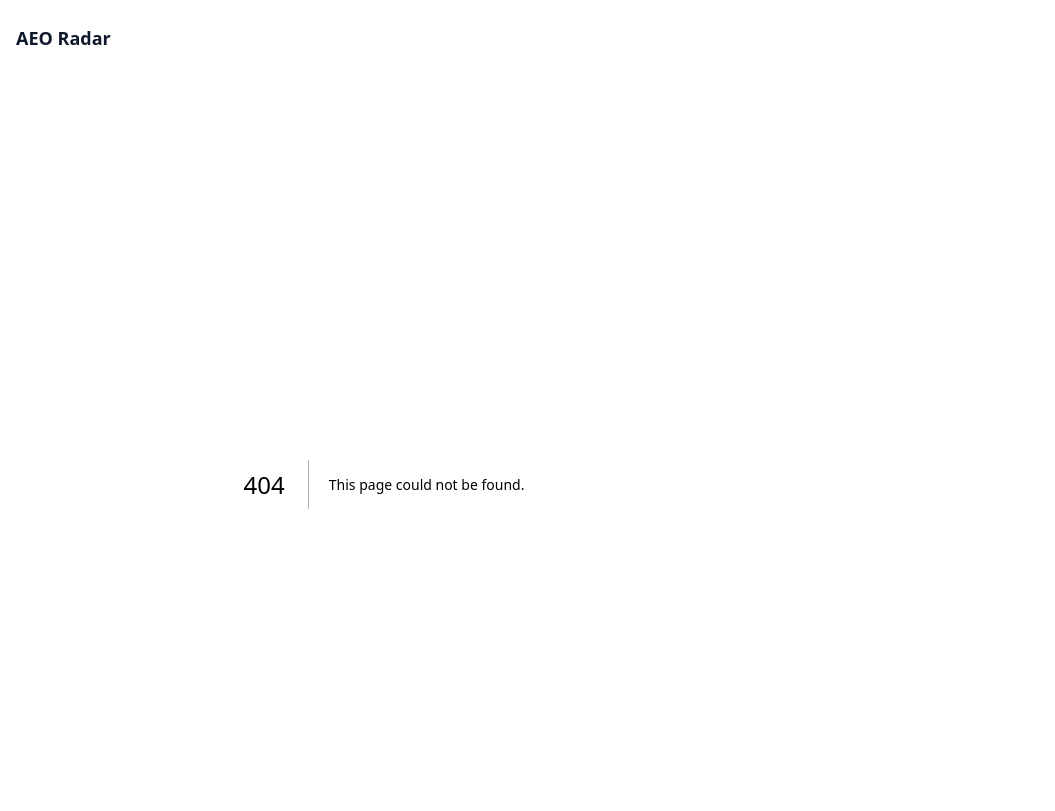
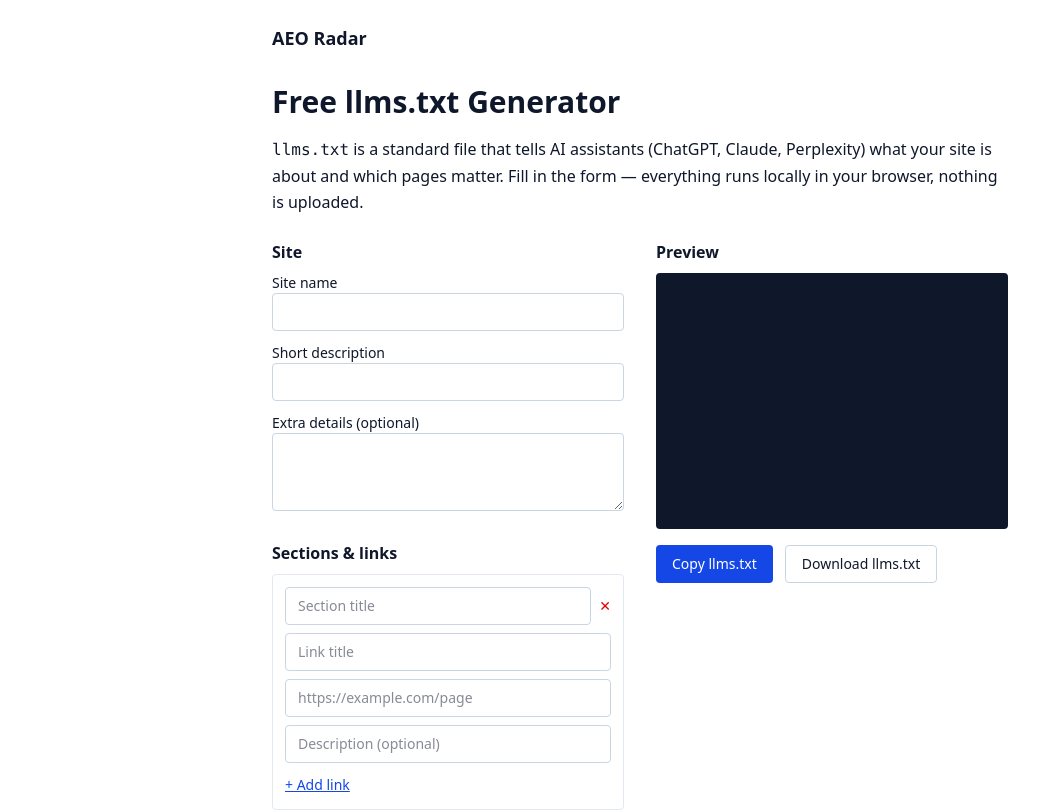
Before and after one commit to niceman1996/aeo-radar, a Next.js app in the folder site/: page /llms-txt-generator in a window 1280 px wide. Before the commit this address had no page. Shown: the top 811 px of the page, without its empty margins (0-1055 px from the left). Built offline with nearby package versions, Linux system fonts and the light colour scheme.

Commit message:
feat: llms.txt generator tool page with live preview

```diff
--- /dev/null
+++ b/site/src/app/llms-txt-generator/page.tsx
@@ -0,0 +1,36 @@
+import type { Metadata } from "next";
+import GeneratorForm from "@/components/GeneratorForm";
+
+export const metadata: Metadata = {
+  title: "Free llms.txt Generator — Make Your Site AI-Readable",
+  description:
+    "Generate a free llms.txt file in seconds. Follow the llmstxt.org standard so ChatGPT, Perplexity and Claude can find and cite your content. No signup, runs in your browser.",
+  alternates: { canonical: "/llms-txt-generator" },
+};
+
+export default function Page() {
+  return (
+    <div>
+      <h1 className="text-3xl font-bold mb-4">Free llms.txt Generator</h1>
+      <p className="mb-6">
+        <code>llms.txt</code> is a standard file that tells AI assistants
+        (ChatGPT, Claude, Perplexity) what your site is about and which pages
+        matter. Fill in the form — everything runs locally in your browser,
+        nothing is uploaded.
+      </p>
+      <GeneratorForm />
+      <h2 className="text-xl font-semibold mt-10 mb-2">How to use it</h2>
+      <ol className="list-decimal pl-6 space-y-1">
+        <li>Download the file.</li>
+        <li>
+          Upload it to your site root:{" "}
+          <code>https://yoursite.com/llms.txt</code>.
+        </li>
+        <li>
+          Optionally also publish an expanded <code>llms-full.txt</code> with
+          full page contents.
+        </li>
+      </ol>
+    </div>
+  );
+}
--- /dev/null
+++ b/site/src/components/GeneratorForm.tsx
@@ -0,0 +1,245 @@
+"use client";
+
+import { useCallback, useEffect, useRef, useState } from "react";
+import { generateLlmsTxt } from "@/lib/llms-txt";
+
+type LinkRow = { title: string; url: string; description: string };
+type SectionRow = { title: string; links: LinkRow[] };
+
+const emptyLink = (): LinkRow => ({ title: "", url: "", description: "" });
+
+export default function GeneratorForm() {
+  const [name, setName] = useState("");
+  const [description, setDescription] = useState("");
+  const [details, setDetails] = useState("");
+  const [sections, setSections] = useState<SectionRow[]>([
+    { title: "", links: [emptyLink()] },
+  ]);
+  const [copied, setCopied] = useState(false);
+  const [output, setOutput] = useState("");
+  const downloadUrlRef = useRef<string | null>(null);
+
+  useEffect(() => {
+    try {
+      setOutput(
+        generateLlmsTxt({
+          name,
+          description,
+          details: details || undefined,
+          sections: sections.map((s) => ({
+            title: s.title,
+            links: s.links
+              .filter((l) => l.title.trim() && l.url.trim())
+              .map((l) => ({
+                title: l.title,
+                url: l.url,
+                description: l.description || undefined,
+              })),
+          })),
+        })
+      );
+    } catch {
+      setOutput("");
+    }
+  }, [name, description, details, sections]);
+
+  useEffect(() => {
+    return () => {
+      if (downloadUrlRef.current) URL.revokeObjectURL(downloadUrlRef.current);
+    };
+  }, []);
+
+  const updateSection = useCallback(
+    (si: number, patch: Partial<SectionRow>) => {
+      setSections((prev) =>
+        prev.map((s, i) => (i === si ? { ...s, ...patch } : s))
+      );
+    },
+    []
+  );
+
+  const updateLink = useCallback(
+    (si: number, li: number, patch: Partial<LinkRow>) => {
+      setSections((prev) =>
+        prev.map((s, i) =>
+          i === si
+            ? {
+                ...s,
+                links: s.links.map((l, j) =>
+                  j === li ? { ...l, ...patch } : l
+                ),
+              }
+            : s
+        )
+      );
+    },
+    []
+  );
+
+  const addSection = () =>
+    setSections((prev) => [...prev, { title: "", links: [emptyLink()] }]);
+
+  const addLink = (si: number) =>
+    setSections((prev) =>
+      prev.map((s, i) =>
+        i === si ? { ...s, links: [...s.links, emptyLink()] } : s
+      )
+    );
+
+  const removeSection = (si: number) =>
+    setSections((prev) => prev.filter((_, i) => i !== si));
+
+  const copy = async () => {
+    await navigator.clipboard.writeText(output);
+    setCopied(true);
+    setTimeout(() => setCopied(false), 1500);
+  };
+
+  const download = () => {
+    if (downloadUrlRef.current) URL.revokeObjectURL(downloadUrlRef.current);
+    const blob = new Blob([output], { type: "text/plain" });
+    const url = URL.createObjectURL(blob);
+    downloadUrlRef.current = url;
+    const a = document.createElement("a");
+    a.href = url;
+    a.download = "llms.txt";
+    a.click();
+  };
+
+  const inputCls =
+    "w-full rounded border border-slate-300 px-3 py-2 text-sm focus:border-blue-500 focus:outline-none";
+
+  return (
+    <div className="grid gap-8 md:grid-cols-2">
+      <div>
+        <fieldset className="mb-6">
+          <legend className="font-semibold mb-2">Site</legend>
+          <div className="space-y-3">
+            <label className="block text-sm">
+              Site name
+              <input
+                className={inputCls}
+                value={name}
+                onChange={(e) => setName(e.target.value)}
+              />
+            </label>
+            <label className="block text-sm">
+              Short description
+              <input
+                className={inputCls}
+                value={description}
+                onChange={(e) => setDescription(e.target.value)}
+              />
+            </label>
+            <label className="block text-sm">
+              Extra details (optional)
+              <textarea
+                className={inputCls}
+                rows={3}
+                value={details}
+                onChange={(e) => setDetails(e.target.value)}
+              />
+            </label>
+          </div>
+        </fieldset>
+
+        <fieldset>
+          <legend className="font-semibold mb-2">Sections &amp; links</legend>
+          <div className="space-y-4">
+            {sections.map((s, si) => (
+              <div key={si} className="rounded border border-slate-200 p-3">
+                <div className="flex gap-2 items-center mb-2">
+                  <input
+                    className={inputCls}
+                    placeholder="Section title"
+                    value={s.title}
+                    onChange={(e) =>
+                      updateSection(si, { title: e.target.value })
+                    }
+                  />
+                  <button
+                    type="button"
+                    onClick={() => removeSection(si)}
+                    className="text-sm text-red-600 shrink-0"
+                    aria-label={`Remove section ${si + 1}`}
+                  >
+                    ✕
+                  </button>
+                </div>
+                {s.links.map((l, li) => (
+                  <div key={li} className="space-y-2 mb-2">
+                    <input
+                      className={inputCls}
+                      placeholder="Link title"
+                      value={l.title}
+                      onChange={(e) =>
+                        updateLink(si, li, { title: e.target.value })
+                      }
+                    />
+                    <input
+                      className={inputCls}
+                      placeholder="https://example.com/page"
+                      type="url"
+                      value={l.url}
+                      onChange={(e) =>
+                        updateLink(si, li, { url: e.target.value })
+                      }
+                    />
+                    <input
+                      className={inputCls}
+                      placeholder="Description (optional)"
+                      value={l.description}
+                      onChange={(e) =>
+                        updateLink(si, li, { description: e.target.value })
+                      }
+                    />
+                  </div>
+                ))}
+                <button
+                  type="button"
+                  onClick={() => addLink(si)}
+                  className="text-sm text-blue-700 underline"
+                >
+                  + Add link
+                </button>
+              </div>
+            ))}
+          </div>
+          <button
+            type="button"
+            onClick={addSection}
+            className="mt-3 text-sm text-blue-700 underline"
+          >
+            + Add section
+          </button>
+        </fieldset>
+      </div>
+
+      <div>
+        <h2 className="font-semibold mb-2">Preview</h2>
+        <pre
+          aria-live="polite"
+          className="bg-slate-900 text-slate-100 rounded p-4 text-xs overflow-x-auto min-h-64 whitespace-pre-wrap"
+        >
+          {output}
+        </pre>
+        <div className="flex gap-3 mt-4">
+          <button
+            type="button"
+            onClick={copy}
+            className="rounded bg-blue-700 text-white px-4 py-2 text-sm font-medium"
+          >
+            {copied ? "Copied!" : "Copy llms.txt"}
+          </button>
+          <button
+            type="button"
+            onClick={download}
+            className="rounded border border-slate-300 px-4 py-2 text-sm font-medium"
+          >
+            Download llms.txt
+          </button>
+        </div>
+      </div>
+    </div>
+  );
+}
```
